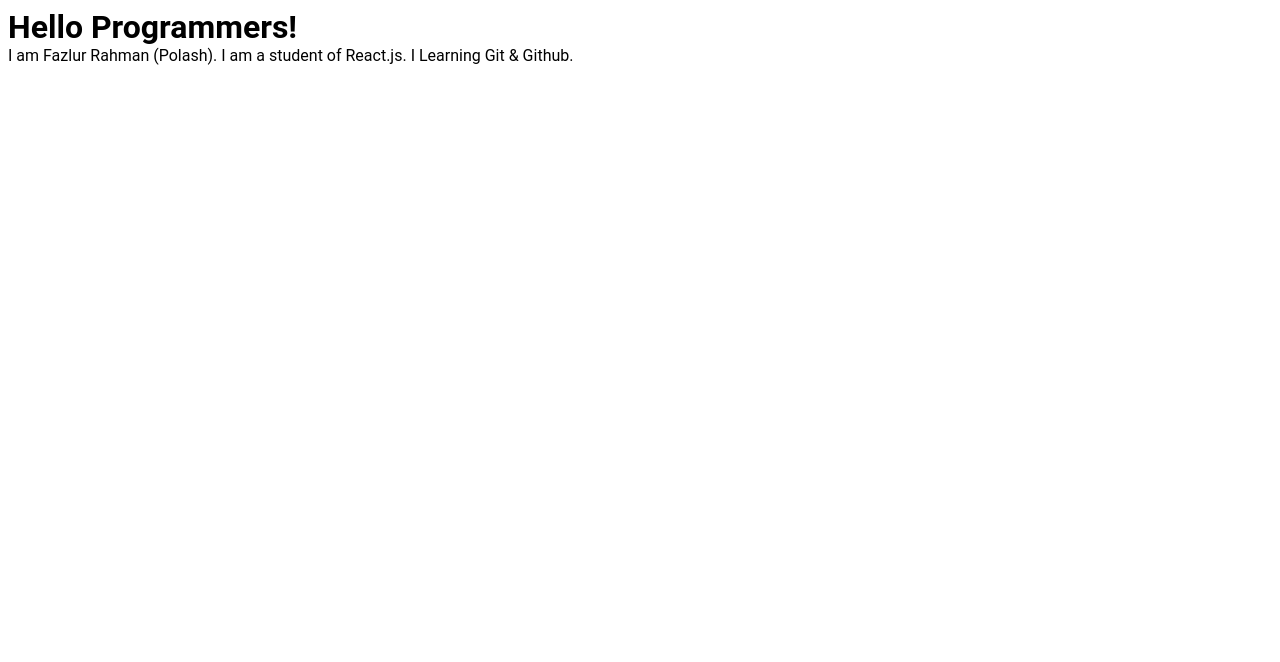
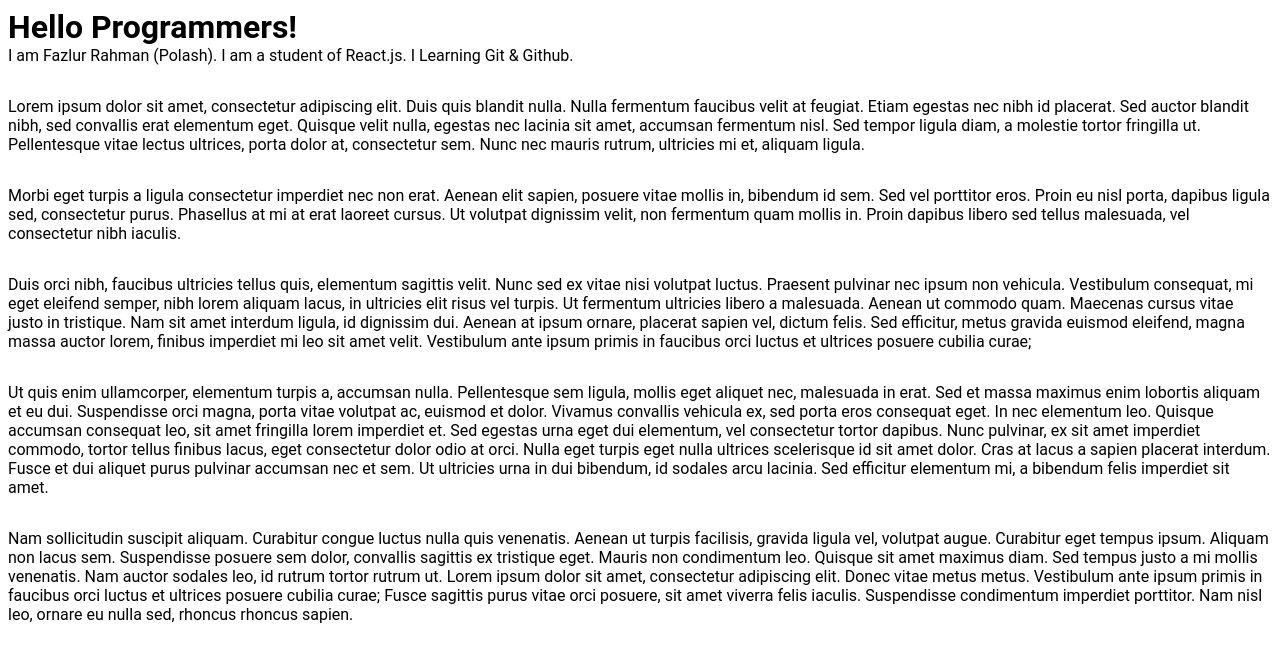
Before and after one commit to sspolash/reactwithgit, a plain HTML site: page index.html in a window 1280 px wide. Drawn offline with Linux system fonts and the light colour scheme.

Commit message:
Added some lines in index.html

```diff
--- a/index.html
+++ b/index.html
@@ -9,8 +9,11 @@
 <body>
     <h1>Hello Programmers!</h1>
     <p>I am Fazlur Rahman (Polash). I am a student of React.js. I Learning Git & Github.</p>
-
-
+    <p>Lorem ipsum dolor sit amet, consectetur adipiscing elit. Duis quis blandit nulla. Nulla fermentum faucibus velit at feugiat. Etiam egestas nec nibh id placerat. Sed auctor blandit nibh, sed convallis erat elementum eget. Quisque velit nulla, egestas nec lacinia sit amet, accumsan fermentum nisl. Sed tempor ligula diam, a molestie tortor fringilla ut. Pellentesque vitae lectus ultrices, porta dolor at, consectetur sem. Nunc nec mauris rutrum, ultricies mi et, aliquam ligula. </p>
+    <p>Morbi eget turpis a ligula consectetur imperdiet nec non erat. Aenean elit sapien, posuere vitae mollis in, bibendum id sem. Sed vel porttitor eros. Proin eu nisl porta, dapibus ligula sed, consectetur purus. Phasellus at mi at erat laoreet cursus. Ut volutpat dignissim velit, non fermentum quam mollis in. Proin dapibus libero sed tellus malesuada, vel consectetur nibh iaculis.</p>
+    <p>Duis orci nibh, faucibus ultricies tellus quis, elementum sagittis velit. Nunc sed ex vitae nisi volutpat luctus. Praesent pulvinar nec ipsum non vehicula. Vestibulum consequat, mi eget eleifend semper, nibh lorem aliquam lacus, in ultricies elit risus vel turpis. Ut fermentum ultricies libero a malesuada. Aenean ut commodo quam. Maecenas cursus vitae justo in tristique. Nam sit amet interdum ligula, id dignissim dui. Aenean at ipsum ornare, placerat sapien vel, dictum felis. Sed efficitur, metus gravida euismod eleifend, magna massa auctor lorem, finibus imperdiet mi leo sit amet velit. Vestibulum ante ipsum primis in faucibus orci luctus et ultrices posuere cubilia curae; </p>
+    <p>Ut quis enim ullamcorper, elementum turpis a, accumsan nulla. Pellentesque sem ligula, mollis eget aliquet nec, malesuada in erat. Sed et massa maximus enim lobortis aliquam et eu dui. Suspendisse orci magna, porta vitae volutpat ac, euismod et dolor. Vivamus convallis vehicula ex, sed porta eros consequat eget. In nec elementum leo. Quisque accumsan consequat leo, sit amet fringilla lorem imperdiet et. Sed egestas urna eget dui elementum, vel consectetur tortor dapibus. Nunc pulvinar, ex sit amet imperdiet commodo, tortor tellus finibus lacus, eget consectetur dolor odio at orci. Nulla eget turpis eget nulla ultrices scelerisque id sit amet dolor. Cras at lacus a sapien placerat interdum. Fusce et dui aliquet purus pulvinar accumsan nec et sem. Ut ultricies urna in dui bibendum, id sodales arcu lacinia. Sed efficitur elementum mi, a bibendum felis imperdiet sit amet. </p>
+    <p>Nam sollicitudin suscipit aliquam. Curabitur congue luctus nulla quis venenatis. Aenean ut turpis facilisis, gravida ligula vel, volutpat augue. Curabitur eget tempus ipsum. Aliquam non lacus sem. Suspendisse posuere sem dolor, convallis sagittis ex tristique eget. Mauris non condimentum leo. Quisque sit amet maximus diam. Sed tempus justo a mi mollis venenatis. Nam auctor sodales leo, id rutrum tortor rutrum ut. Lorem ipsum dolor sit amet, consectetur adipiscing elit. Donec vitae metus metus. Vestibulum ante ipsum primis in faucibus orci luctus et ultrices posuere cubilia curae; Fusce sagittis purus vitae orci posuere, sit amet viverra felis iaculis. Suspendisse condimentum imperdiet porttitor. Nam nisl leo, ornare eu nulla sed, rhoncus rhoncus sapien. </p>
 
     <script src="script.js"></script>
 </body>
--- a/style.css
+++ b/style.css
@@ -5,3 +5,6 @@ body{
 h1, h2, h3, h4, h5, h6, p{
     margin: 0;
 }
+p{
+    margin-bottom: 2rem;
+}
```
